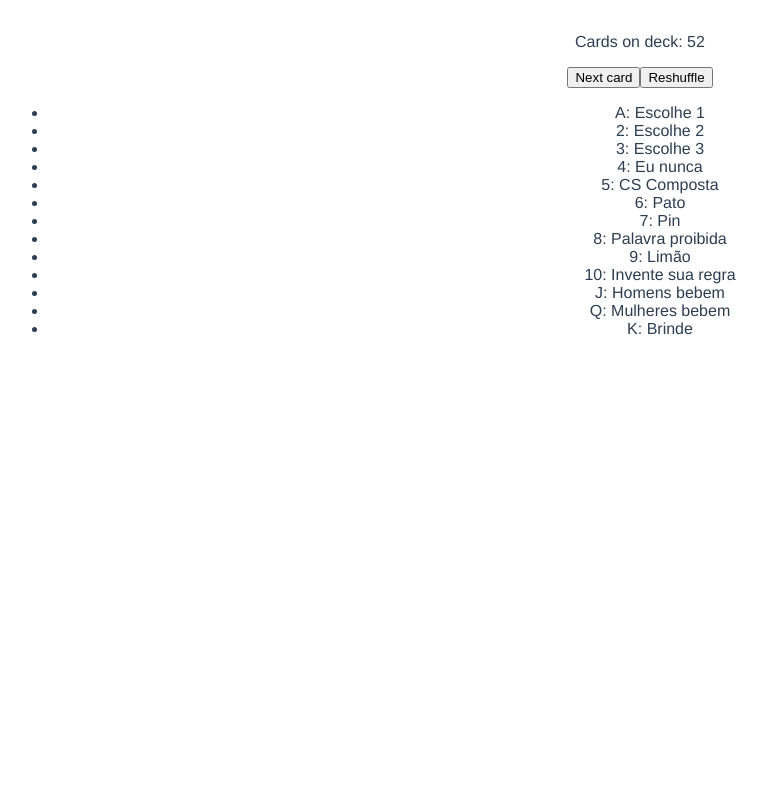
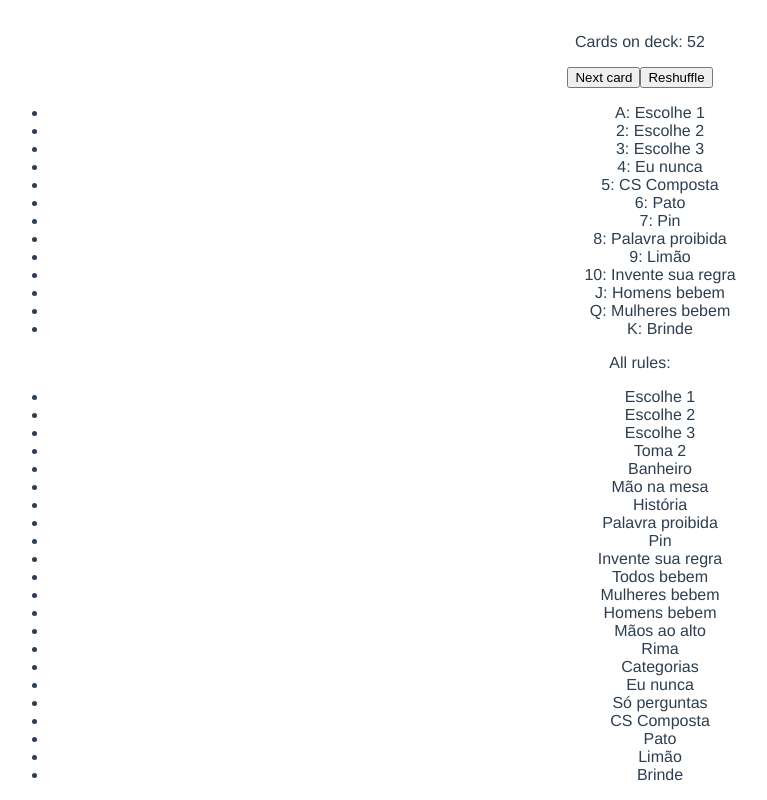
Before and after one commit to hdpoliveira/drinking-game, a Vue app: page / in a window 1280 px wide. Shown: the part 379-1179 px from the top of the page, without its empty margins (0-767 px from the left). Before the commit the page ends 800 px from the top, so only its background shows below. Built offline with nearby package versions, Linux system fonts and the light colour scheme.

Commit message:
Display all rules

```diff
--- a/src/components/Cards.vue
+++ b/src/components/Cards.vue
@@ -11,12 +11,20 @@
       </li>
     </ul>
   </div>
+  <div id="all-rules">
+    <p>All rules:</p>
+    <ul id="all-rules-list">
+      <li v-for="item in rules" :key="item">
+        {{ item }}
+      </li>
+    </ul>
+  </div>
 </template>
 
 <script>
 import CardDisplay from "./CardDisplay.vue";
 
-import { getRuleFromCard, getRuleDescription } from "../game";
+import { allRules, getRuleFromCard, getRuleDescription } from "../game";
 
 import { ref, computed } from "vue";
 
@@ -77,10 +85,13 @@ export default {
       count.value = cards.length;
     };
 
+    const rules = allRules();
+
     return {
       count,
       card,
       ruleset,
+      rules,
       cardDescription,
       reshuffle,
       nextCard,
```
